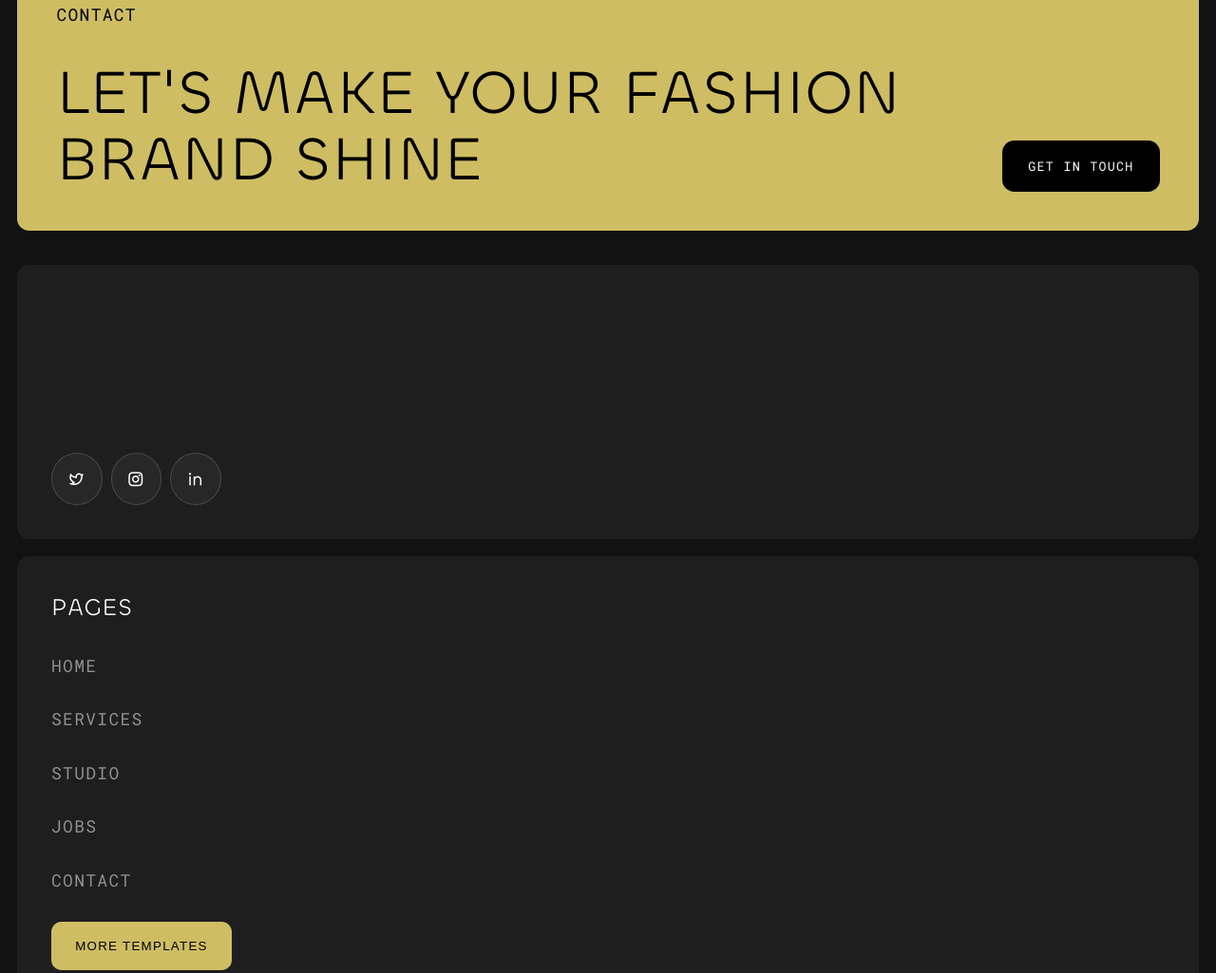
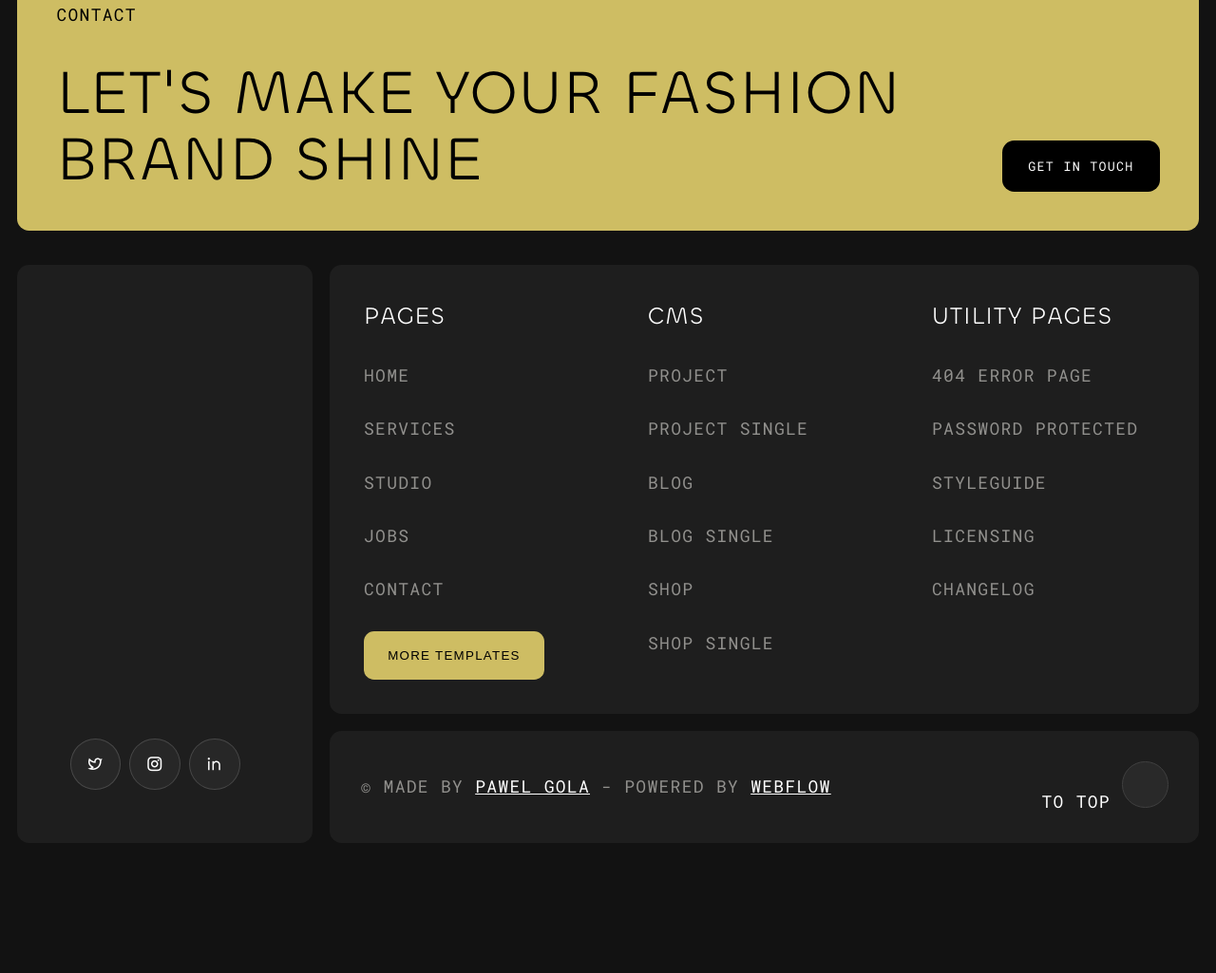
Before and after one commit to mbilal412/cohort-2.0-projects, a plain HTML site: page alvy responsive/index.html in a window 1280 px wide. Shown: the part 3536-4561 px from the top of the page at 95% size. After the commit the page ends 4442 px from the top, so only its background shows below. Drawn offline with nearby package versions, Linux system fonts and the light colour scheme; some icons are missing; files whose address does not match are found by name.

Commit message:
complete

```diff
--- a/alvy responsive/index.html
+++ b/alvy responsive/index.html
@@ -255,7 +255,7 @@
 
             <section class="right-bottom">
                 <div class="top">
-                    <span>
+                    <div class="copyright">
 
                         &copy; MADE BY
 
@@ -265,7 +265,7 @@
                         - POWERED BY
 
                         <a href="">WEBFLOW</a>
-                    </span>
+                    </div>
                 </div>
                 <div class="bottom">
                     TO TOP <i class="ri-arrow-up-long-line"></i>
--- a/alvy responsive/style.scss
+++ b/alvy responsive/style.scss
@@ -59,7 +59,7 @@ html {
 }
 
 #main {
-    // padding: 1rem;
+
     width: 100%;
     height: 100%;
     background-color: #121212;
@@ -172,6 +172,7 @@ html {
                     display: flex;
                     align-items: center;
                     gap: 1.6rem;
+
                     span {
                         font-family: roboto, sans-serif;
                     }
@@ -379,7 +380,7 @@ html {
 
         .left {
             background-color: #1E1E1E;
-            padding: 2rem;
+            padding: 3.1rem;
             display: flex;
             flex-direction: column;
             justify-content: space-between;
@@ -410,8 +411,6 @@ html {
                 }
 
 
-
-
             }
 
         }
@@ -419,7 +418,7 @@ html {
         .right-top {
             padding: 2rem;
             @include flex(space-between, start, column);
-            gap: 4rem;
+            gap: 3rem;
             font-family: roboto, sans-serif;
             background-color: #1E1E1E;
             grid-area: right-top;
@@ -464,20 +463,20 @@ html {
 
         .right-bottom {
 
+            @include flex(space-between, center, column);
             gap: 1.3rem;
-            padding: 1.4rem;
-            @include flex(space-between, start, column);
+            padding: 1.8rem;
             font-family: roboto, sans-serif;
             background-color: #1E1E1E;
             grid-area: right-bottom;
             border-radius: 0.7rem;
 
             .top {
-                @include flex(center, center, row);
 
-                span {
+                text-align: center;
+
+                .copyright {
                     line-height: 1.6rem;
-                    text-align: center;
 
                     color: #91908D;
 
@@ -488,10 +487,6 @@ html {
             }
 
             .bottom {
-
-                @include flex(center, center, row);
-                gap: 1rem;
-                width: 100%;
 
                 i {
                     @include icon();
@@ -513,8 +508,25 @@ html {
     #main .section1 .bottom .bottom-content p:nth-child(1) {
         font-size: 2.9rem;
     }
-    #main footer .left{
+
+    #main footer .left {
         gap: 7rem;
+    }
+
+    #main footer .right-top {
+        flex-direction: row;
+
+        flex-wrap: wrap;
+
+        .first,
+        .second {
+            width: 42%;
+            flex-grow: 1;
+        }
+
+        .third {
+            width: calc(50% - 1.5rem);
+        }
     }
 
 }
@@ -543,8 +555,23 @@ html {
         display: block;
     }
 
-    #main footer .left{
+    #main footer .left {
         gap: 9rem;
+    }
+
+    #main footer .right-top {
+
+        .first,
+        .second,
+        .third {
+            width: 20%;
+            flex-grow: 1;
+        }
+
+    }
+
+    #main footer .right-bottom {
+        flex-direction: row;
     }
 
 }
@@ -637,4 +664,17 @@ html {
         }
     }
 
+    #main footer {
+        grid-template-rows: auto;
+        grid-template-columns: 25% 1fr;
+        grid-template-areas: "left right-top"
+            "left right-bottom"
+        ;
+
+        .left,
+        .bottom {
+            flex-wrap: wrap;
+        }
+    }
+
 }
```
Also changed, not shown: alvy responsive/style.css, 1 other file.
